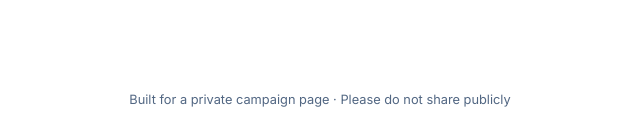
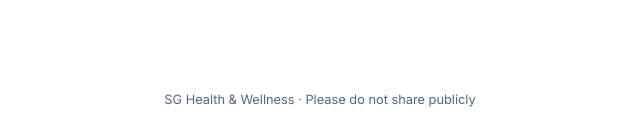
Before and after one commit to czambrano98/sg-health-wellness, a plain HTML site: page index.html in a window 1280 px wide. Shown: the part 2155-2290 px from the top of the page, 320-960 px from the left. Drawn offline with Linux system fonts and the light colour scheme.

Commit message:
Update site name

```diff
--- a/index.html
+++ b/index.html
@@ -5,7 +5,7 @@
   <meta name="viewport" content="width=device-width, initial-scale=1">
   <meta name="robots" content="noindex, nofollow, noarchive">
   <meta name="googlebot" content="noindex, nofollow, noarchive">
-  <title>Campaign site</title>
+  <title>SG Health &amp; Wellness</title>
   <link rel="stylesheet" href="styles.css">
 </head>
 <body>
@@ -42,6 +42,6 @@
       </div>
     </section>
   </main>
-  <footer>Built for a private campaign page · Please do not share publicly</footer>
+  <footer>SG Health &amp; Wellness · Please do not share publicly</footer>
 </body>
 </html>
```
